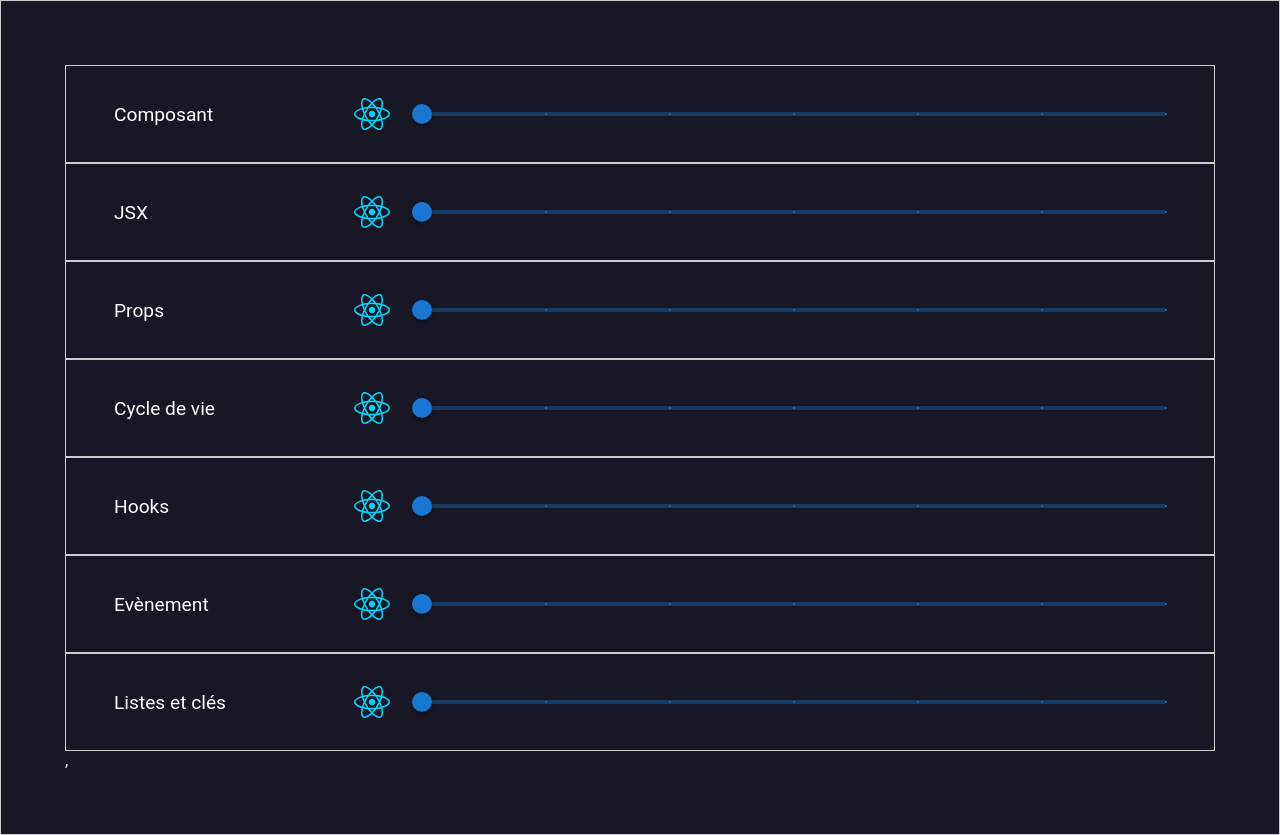
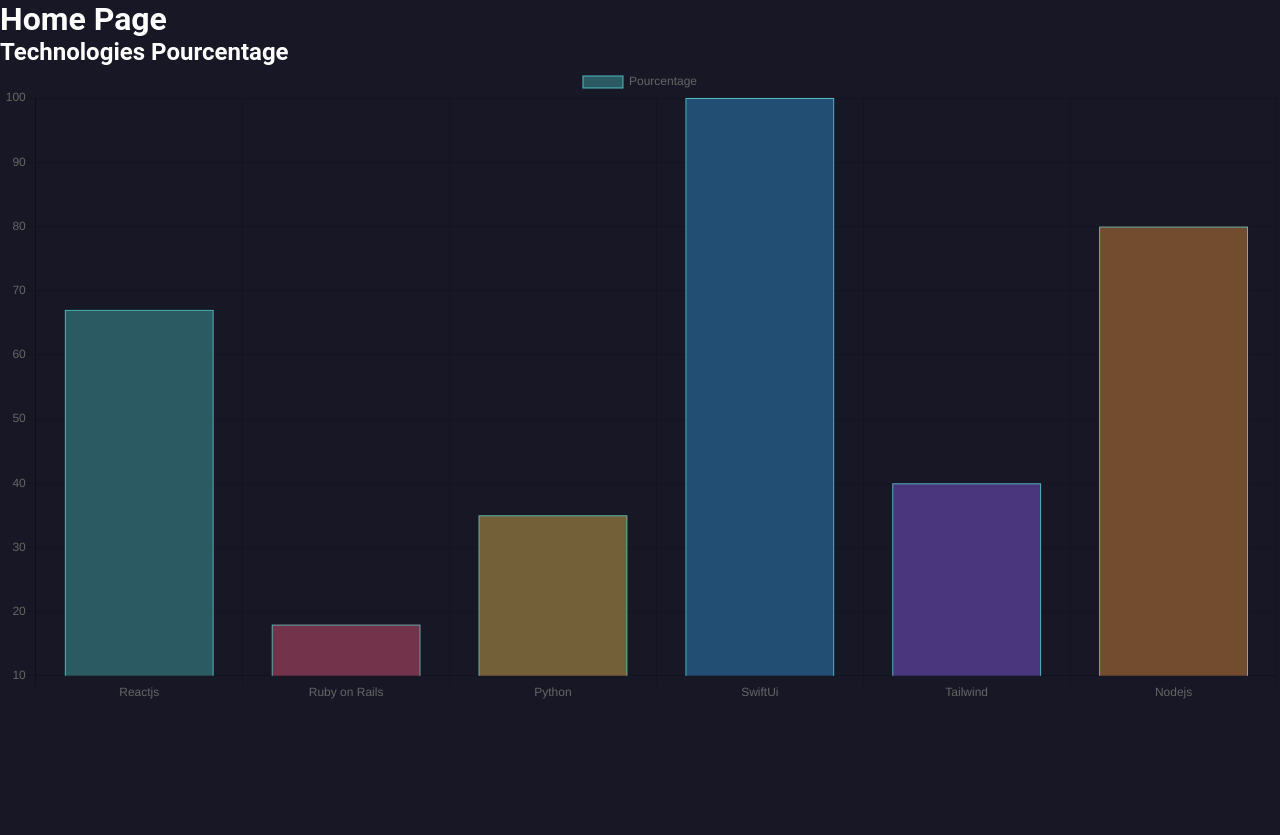
Before and after one commit to MaximeBritto/TechMeter, a React (Vite) app: page / in a window 1280 px wide. After the commit the page ends 800 px from the top, so only its background shows below. Built offline with nearby package versions, Linux system fonts and the light colour scheme.

Commit message:
correction erreur husky

```diff
--- /dev/null
+++ b/src/composant/BarChart.jsx
@@ -0,0 +1,60 @@
+import React from 'react';
+import { Bar } from 'react-chartjs-2';
+
+const BarChart = () => {
+  const technos = [
+    { techno: "Reactjs", pourcentage: "67" },
+    { techno: "Ruby on Rails", pourcentage: "18" },
+    { techno: "Python", pourcentage: "35" },
+    { techno: "SwiftUi", pourcentage: "100" },
+    { techno: "Tailwind", pourcentage: "40" },
+    { techno: "Nodejs", pourcentage: "80" },
+  ];
+
+  const labels = technos.map((tech) => tech.techno);
+  const data = technos.map((tech) => parseInt(tech.pourcentage, 10));
+
+  const colors = [
+    'rgba(75, 192, 192, 0.4)',
+    'rgba(255, 99, 132, 0.4)',
+    'rgba(255, 205, 86, 0.4)',
+    'rgba(54, 162, 235, 0.4)',
+    'rgba(153, 102, 255, 0.4)',
+    'rgba(255, 159, 64, 0.4)',
+  ];
+
+  const chartData = {
+    labels: labels,
+    datasets: [
+      {
+        label: 'Pourcentage',
+        backgroundColor: colors,
+        borderColor: 'rgba(75,192,192,1)',
+        borderWidth: 1,
+        hoverBackgroundColor: 'rgba(75,192,192,0.6)',
+        hoverBorderColor: 'rgba(75,192,192,1)',
+        data: data,
+      },
+    ],
+  };
+
+  const chartOptions = {
+    scales: {
+      x: {
+        type: 'category',
+      },
+      y: {
+        beginAtZero: true,
+      },
+    },
+  };
+
+  return (
+    <div>
+      <h2>Technologies Pourcentage</h2>
+      <Bar data={chartData} options={chartOptions} />
+    </div>
+  );
+};
+
+export default BarChart;
--- a/src/main.jsx
+++ b/src/main.jsx
@@ -1,20 +1,17 @@
 import React from "react";
 import ReactDOM from "react-dom/client";
-import SliderContainer from "./composant/SliderContainer.jsx";
+import { BrowserRouter, Routes, Route } from "react-router-dom";
+import HomePage from "./pages/HomePage.jsx";
 import "./index.css";
-import { Box } from "@mui/system";
+import DetailsPage from "./pages/DetailsPage.jsx";
 
 ReactDOM.createRoot(document.getElementById("root")).render(
-  <Box style={{ border: "1px solid #ccc", maxWidth: "90rem", padding: "5%"}}>
     <React.StrictMode>
-      <SliderContainer name="Composant"/>
-      <SliderContainer name="JSX" />
-      <SliderContainer name="Props" />
-      <SliderContainer name="Cycle de vie" />
-      <SliderContainer name="Hooks" />
-      <SliderContainer name="Evènement" />
-      <SliderContainer name="Listes et clés" />
+      <BrowserRouter>
+        <Routes>
+          <Route path="/" element={<HomePage />} />
+          <Route path="/details" element={<DetailsPage />} />
+        </Routes>
+        </BrowserRouter>
     </React.StrictMode>
-    ,
-  </Box>
 );
--- /dev/null
+++ b/src/pages/DetailsPage.jsx
@@ -0,0 +1,21 @@
+import SliderContainer from "../composant/SliderContainer";
+import { Box } from "@mui/material";
+
+const DetailsPage = () => {
+
+    return(
+        <div>
+            <Box style={{ border: "1px solid #ccc", maxWidth: "90rem", padding: "5%"}}>
+                <SliderContainer name="Composant"/>
+                <SliderContainer name="JSX" />
+                <SliderContainer name="Props" />
+                <SliderContainer name="Cycle de vie" />
+                <SliderContainer name="Hooks" />
+                <SliderContainer name="Evènement" />
+                <SliderContainer name="Listes et clés" />
+            </Box>
+        </div>
+    )
+};
+
+export default DetailsPage;
--- /dev/null
+++ b/src/pages/HomePage.jsx
@@ -0,0 +1,13 @@
+import BarChart from '../composant/BarChart.jsx';
+
+const HomePage = () => {
+
+    return(
+        <div>
+            <h1>Home Page</h1>
+            <BarChart />
+        </div>
+    )
+};
+
+export default HomePage;
--- a/src/sum.js
+++ /dev/null
@@ -1,5 +0,0 @@
-function sum(a, b) {
-    return a + b;
-  }
-
-  module.exports = sum;
```
Also changed, not shown: package.json (+7 -1 lines), 2 other files (tests, documents, lock files or other folders).
